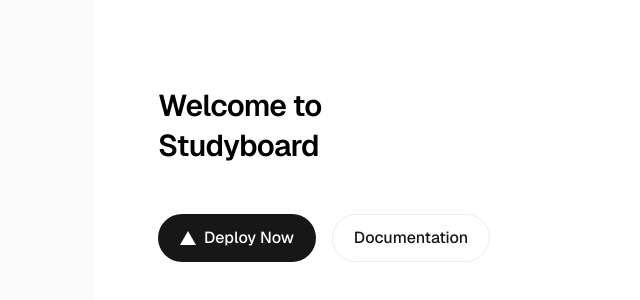
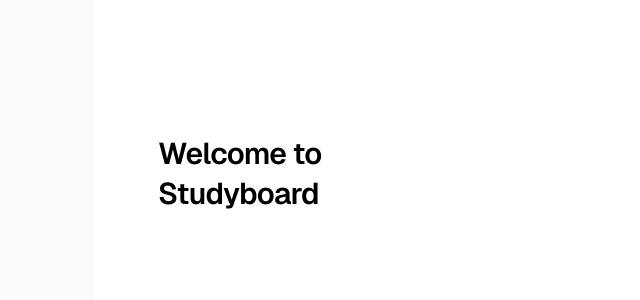
Before and after one commit to angelcabanglan/studyboard, a Next.js app: page / in a window 1280 px wide. Shown: the part 226-526 px from the top of the page, without its empty margins (162-802 px from the left). Built offline with nearby package versions, Linux system fonts and the light colour scheme.

Commit message:
Initial commit: StudyBoard project scaffolded

```diff
--- a/app/page.tsx
+++ b/app/page.tsx
@@ -1,5 +1,3 @@
-import Image from "next/image";
-
 export default function Home() {
   return (
     <div className="flex flex-col flex-1 items-center justify-center bg-zinc-50 font-sans dark:bg-black min-h-screen">
@@ -9,32 +7,6 @@
             Welcome to Studyboard
           </h1>
         </div>
-
-        <div className="flex flex-col gap-4 text-base font-medium sm:flex-row">
-          <a
-            className="flex h-12 w-full items-center justify-center gap-2 rounded-full bg-foreground px-5 text-background transition-colors hover:bg-[#383838] dark:hover:bg-[#ccc] md:w-[158px]"
-            href="https://vercel.com/new?utm_source=create-next-app&utm_medium=appdir-template-tw&utm_campaign=create-next-app"
-            target="_blank"
-            rel="noopener noreferrer"
-          >
-            <Image
-              className="dark:invert"
-              src="/vercel.svg"
-              alt="Vercel logomark"
-              width={16}
-              height={16}
-            />
-            Deploy Now
-          </a>
-          <a
-            className="flex h-12 w-full items-center justify-center rounded-full border border-solid border-black/[.08] px-5 transition-colors hover:border-transparent hover:bg-black/[.04] dark:border-white/[.145] dark:hover:bg-[#1a1a1a] md:w-[158px]"
-            href="https://nextjs.org/docs?utm_source=create-next-app&utm_medium=appdir-template-tw&utm_campaign=create-next-app"
-            target="_blank"
-            rel="noopener noreferrer"
-          >
-            Documentation
-          </a>
-        </div>
       </main>
     </div>
   );
```
